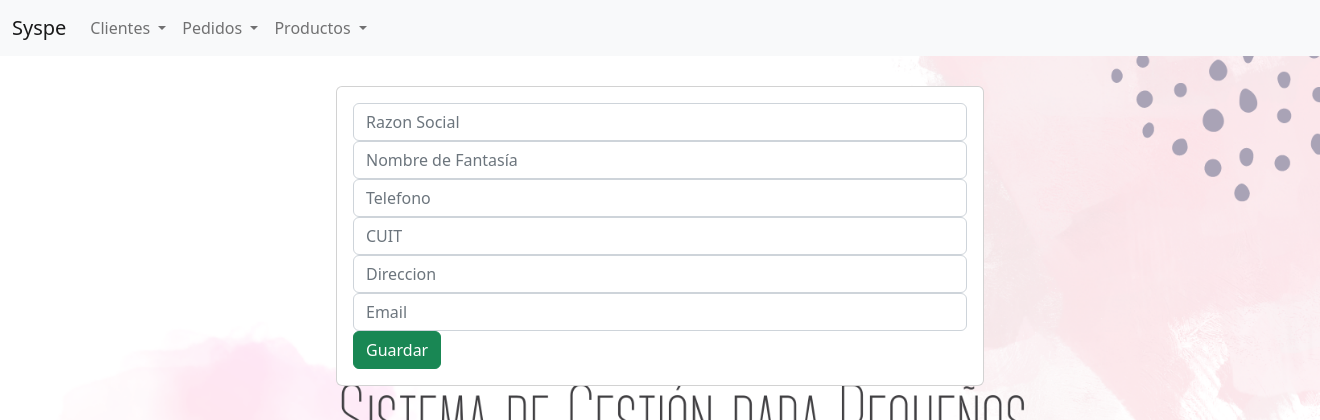
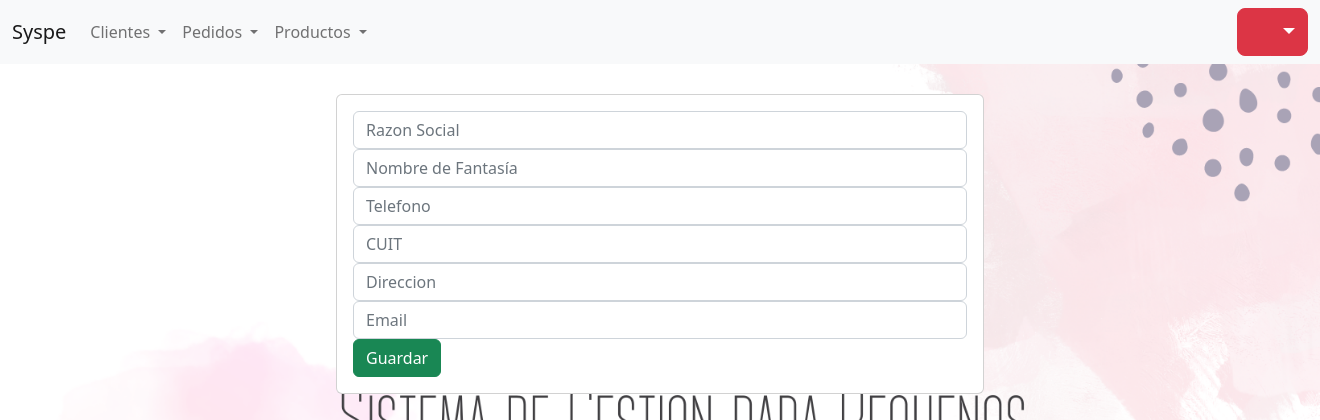
Before and after one commit to analamour/syspe, a Flask app: template templates/altaCliente.html in a window 1320 px wide; the page is wider, and only the part inside the window is pictured. Shown: the top 420 px of that part. Run offline with Flask 3, Linux system fonts and the light colour scheme; the template is opened without the code that fills it, so the values that code supplies are empty; some libraries are stand-ins or nearby versions.

Commit message:
agregado boton del usuario con sesion iniciada

```diff
--- a/templates/layout.html
+++ b/templates/layout.html
@@ -47,10 +47,25 @@
             <ul class="dropdown-menu">
               <li><a class="dropdown-item" href="/altaProducto">Alta Producto</a></li>
               <li><a class="dropdown-item" href="/inventario">Consulta de Stock</a></li>
-
             </ul>
           </li>
         </ul>
+        <form class="d-flex">
+          <form class="d-flex">
+            <div class="btn-group">
+              <button class="btn btn-danger btn-lg" type="button">
+                {{ current_user.fullname }}
+              </button>
+              <button type="button" class="btn btn-lg btn-danger dropdown-toggle dropdown-toggle-split" data-bs-toggle="dropdown" aria-expanded="false">
+                <span class="visually-hidden">Toggle Dropdown</span>
+              </button>
+              <ul class="dropdown-menu">
+                <li><a class="dropdown-item" href="#">Perfil</a></li>
+                <li><a class="dropdown-item" href="{{ url_for('logout') }}">Cerrar sesion</a></li>
+              </ul>
+            </div>
+          </form>
+      </form>
       </div>
     </div>
 
```
